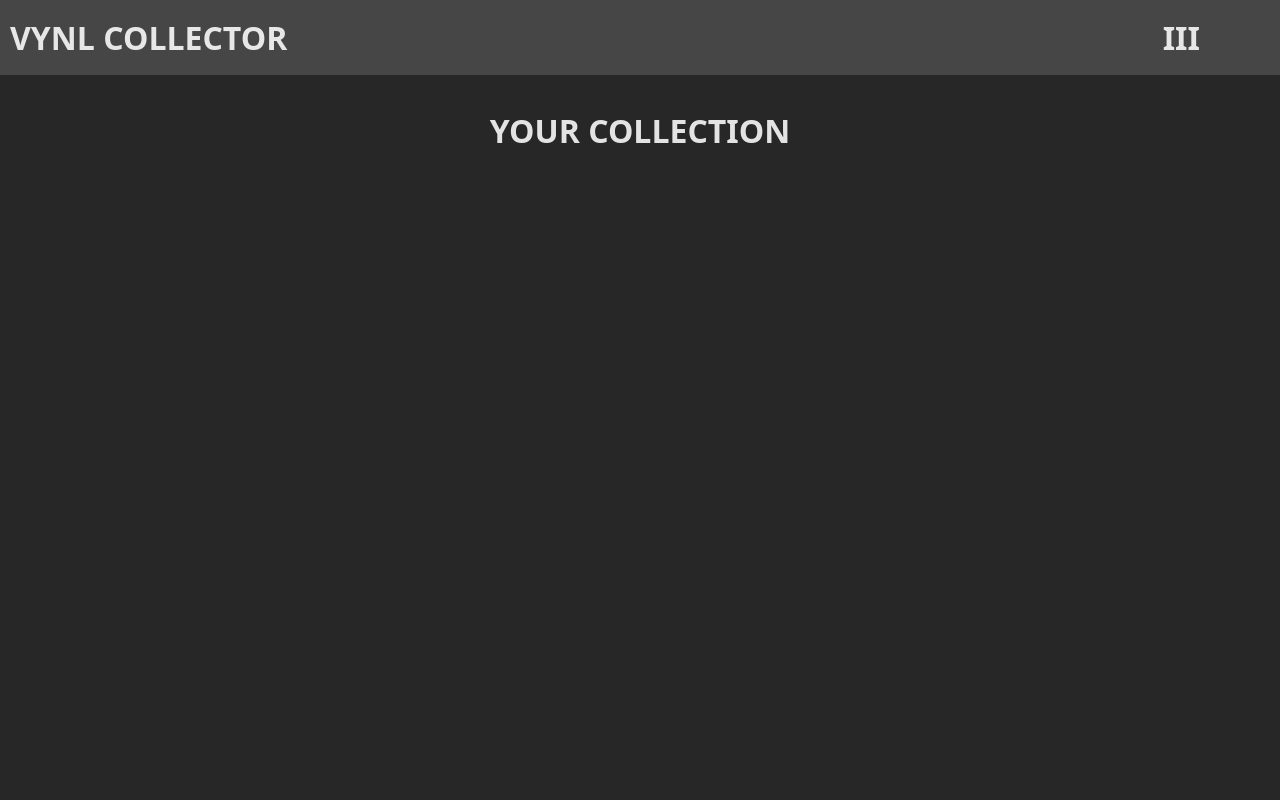
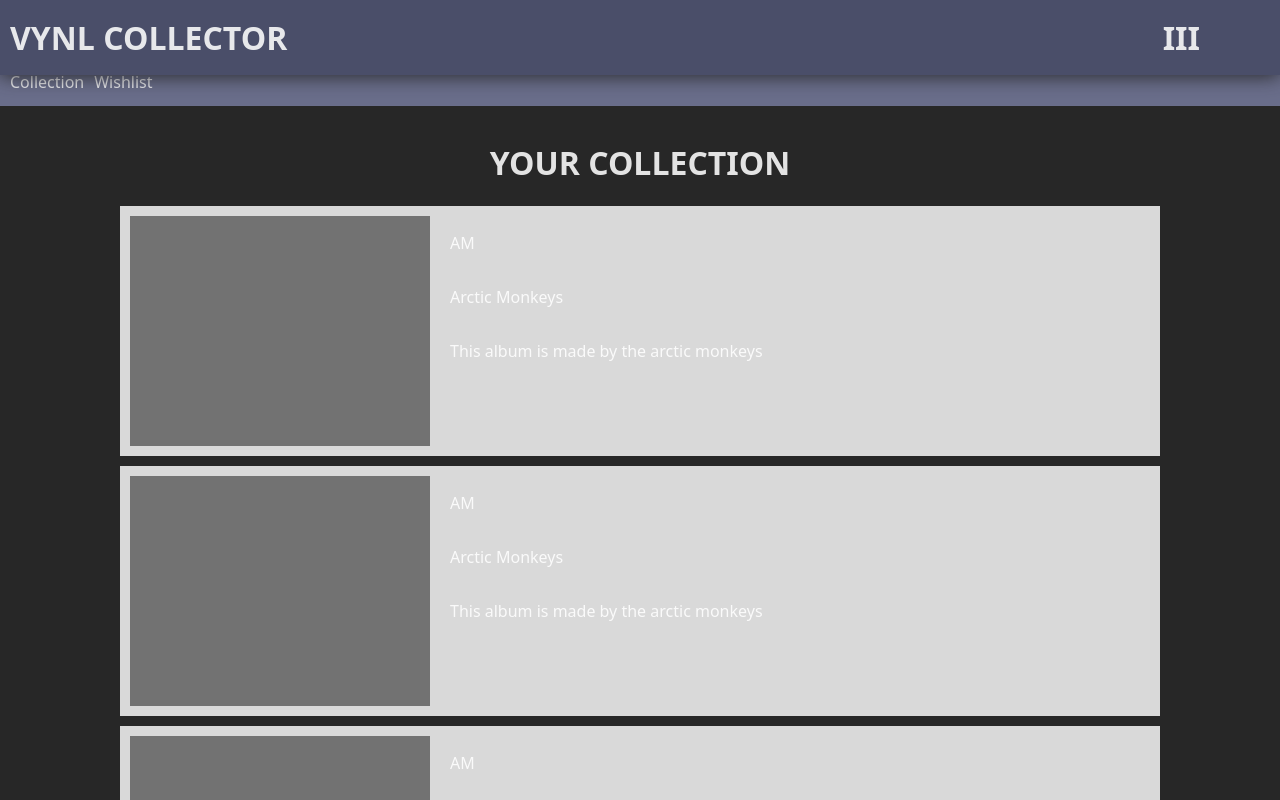
Before and after one commit to MaxLichtneker/Vinyl_Collector, a React (Vite) app in the folder Vinyl-Collector/: page /#/landingpage in a window 1280 px wide. Shown: the top 800 px of the page. Built offline with nearby package versions, Linux system fonts and the light colour scheme.

Commit message:
load in different albums, for now from a set list

```diff
--- /dev/null
+++ b/Vinyl-Collector/src/components/collection/Collection.css
@@ -0,0 +1,10 @@
+.collection-container{
+    display: flex;
+    flex-direction: column;
+    flex-wrap: wrap;
+    align-items: center;
+    gap: 10px;
+
+
+    height: auto;
+}
--- /dev/null
+++ b/Vinyl-Collector/src/components/collection/Collection.jsx
@@ -0,0 +1,41 @@
+import "./Collection.css"
+import Item from "./Item";
+
+function Collection(){
+    const albums = [
+    {
+        id:0,
+        albumName: "AM",
+        artistName: "Arctic Monkeys",
+        albumDescription: "This album is made by the arctic monkeys"
+    },
+    {
+        id:1,
+        albumName: "AM",
+        artistName: "Arctic Monkeys",
+        albumDescription: "This album is made by the arctic monkeys"
+    },
+    {
+        id:2,
+        albumName: "AM",
+        artistName: "Arctic Monkeys",
+        albumDescription: "This album is made by the arctic monkeys"
+    },
+    {
+        id:3,
+        albumName: "The colour of sound",
+        artistName: "Leisure",
+        albumDescription: "This album is made by the Leisure"
+    }]
+
+    const listAlbums = albums.map(album=>
+        <Item albumName={album.albumName} artistName={album.artistName} albumDescription={album.albumDescription}></Item>
+    )
+
+    return(
+        <div className="collection-container">
+            {listAlbums}
+        </div>
+    )
+};
+export default Collection;
--- a/Vinyl-Collector/src/components/collection/CollectionItem.jsx
+++ /dev/null
@@ -1,5 +0,0 @@
-function CollectionItem(){
-    return{
-    }
-};
-export default CollectionItem;
--- /dev/null
+++ b/Vinyl-Collector/src/components/collection/Item.css
@@ -0,0 +1,22 @@
+.item-container{
+    width: 100%;
+    min-width: 65%;
+    height:250px;
+
+    display: flex;
+    flex-direction: row;
+
+    background-color: #D9D9D9;
+}
+
+.text-container{
+    display: flex;
+    flex-direction: column;
+
+    width: auto;
+    height: fit-content;
+
+    margin: 10px;
+
+    text-align: left;
+}
--- /dev/null
+++ b/Vinyl-Collector/src/components/collection/Item.jsx
@@ -0,0 +1,15 @@
+import "./Item.css"
+
+function Item(props){
+    return(
+        <div className="item-container">
+            <div style={{width:"300px", height:"auto",margin:"10px", backgroundColor:"#727272"}}/>
+            <div className="text-container">
+                <p>{props.albumName}</p>
+                <p>{props.artistName}</p>
+                <p>{props.albumDescription}</p>
+            </div>
+        </div>
+    )
+};
+export default Item;
--- /dev/null
+++ b/Vinyl-Collector/src/components/taskbar/SecondaryNavbar.jsx
@@ -0,0 +1,14 @@
+import "./Taskbar.css"
+
+function SecondaryNavbar(){
+    return(
+        <div className="secondary-navbar">
+            <div className="navbar-container">
+                <a >Collection</a>
+                <a >Wishlist</a>
+            </div>
+        </div>
+    )
+}
+
+export default SecondaryNavbar
--- a/Vinyl-Collector/src/components/taskbar/Taskbar.css
+++ b/Vinyl-Collector/src/components/taskbar/Taskbar.css
@@ -7,10 +7,10 @@
 
   margin: 0;
   position: fixed;
-
   display: flex;
 
-  background-color: #464646;
+ background-color:#4A4E69;
+ box-shadow: 0px 0px 20px 0px rgb(32, 32, 32);
 }
 
 .taskbar-container{
@@ -28,3 +28,34 @@
   margin-left: auto;
   margin-right: 5em;
 }
+
+.secondary-navbar{
+  display: flex;
+  justify-content: left;
+  text-align: left;
+  flex-direction: row;
+
+  position: fixed;
+  top:0;
+  left: 0;
+
+  width: 100%;
+  height: 50px;
+  max-height: 50px;
+  margin-top: 7vh;
+  background-color: #6a6e8b;
+}
+
+.navbar-container{
+  display: flex;
+  flex-direction: row;
+  gap: 10px;
+
+  margin-top: 15px;
+  margin-left: 10px;
+}
+
+.navbar-container a:hover{
+  text-decoration: underline;
+  cursor:pointer;
+}
--- a/Vinyl-Collector/src/components/taskbar/Taskbar.jsx
+++ b/Vinyl-Collector/src/components/taskbar/Taskbar.jsx
@@ -1,4 +1,5 @@
 import "./Taskbar.css"
+import SecondaryNavbar from "./SecondaryNavbar";
 
 function Taskbar(){
     return(
--- a/Vinyl-Collector/src/pages/LandingPage.css
+++ b/Vinyl-Collector/src/pages/LandingPage.css
@@ -1,7 +1,8 @@
 .landing-page-container{
-  display: block;
-
+  display: flex;
+  flex-direction: column;
+  justify-content: center;
   width: 100%;
-  height: 95%;
-  margin: 5em;
+  height: 9%;
+  margin: 7em;
 }
--- a/Vinyl-Collector/src/pages/LandingPage.jsx
+++ b/Vinyl-Collector/src/pages/LandingPage.jsx
@@ -1,12 +1,18 @@
 import "./LandingPage.css"
 import Taskbar from "../components/taskbar/Taskbar";
+import SecondaryNavbar from "../components/taskbar/SecondaryNavbar";
+import Collection from "../components/collection/Collection";
 
 function LandingPage(){
+
+
     return (
     <>
+      <SecondaryNavbar/>
       <Taskbar/>
       <div className='landing-page-container'>
         <h1>YOUR COLLECTION</h1>
+        <Collection/>
       </div>
     </>
   )
```
Also changed, not shown: Vinyl-Collector/src/components/Wishlist/Wishlist.jsx (added, +8 -0 lines).
